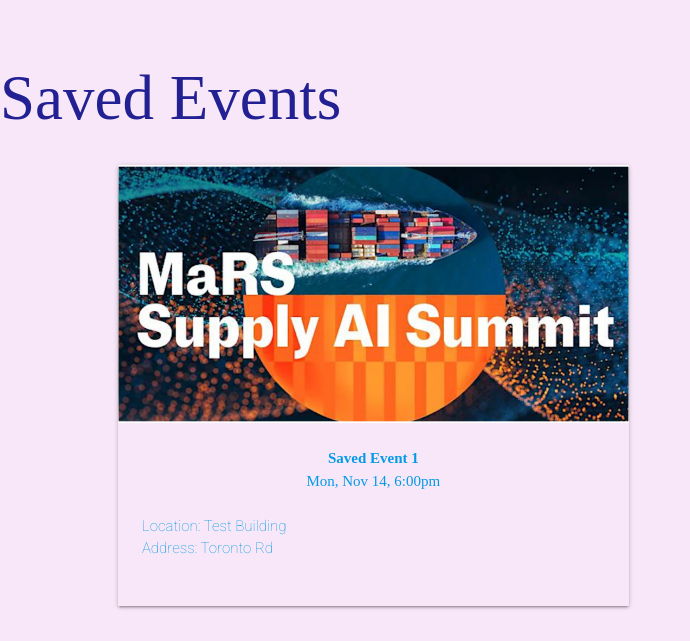
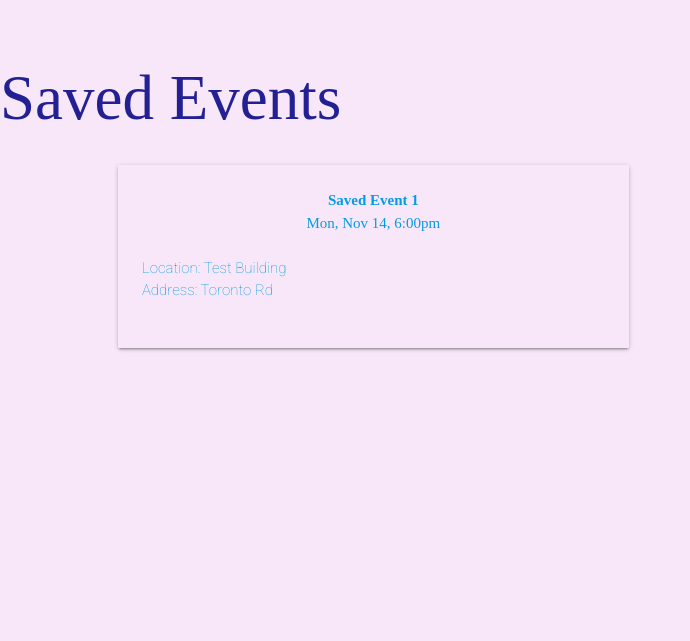
Before and after one commit to chanjongpak/charlotte-project, a Django app: page /events/saved/ in a window 1280 px wide. Shown: the part 200-841 px from the top of the page, without its empty margins (0-690 px from the left). After the commit the page ends 551 px from the top, so only its background shows below. Run offline with Django 4.2, Linux system fonts and the light colour scheme.

Commit message:
removed image from card in saved events

```diff
--- a/main_app/templates/saved_events.html
+++ b/main_app/templates/saved_events.html
@@ -5,9 +5,6 @@
   <div class="col s12 m5 offset-m1">
     <a href="#">
       <div class="card">
-        <div class="card-image">
-          <img src="../static/images/mars-summit-ss.png" />
-        </div>
         <div class="card-content bg shadow">
           <p id="title" class="center">Saved Event 1</p>
           <p class="center">Mon, Nov 14, 6:00pm</p>
```
